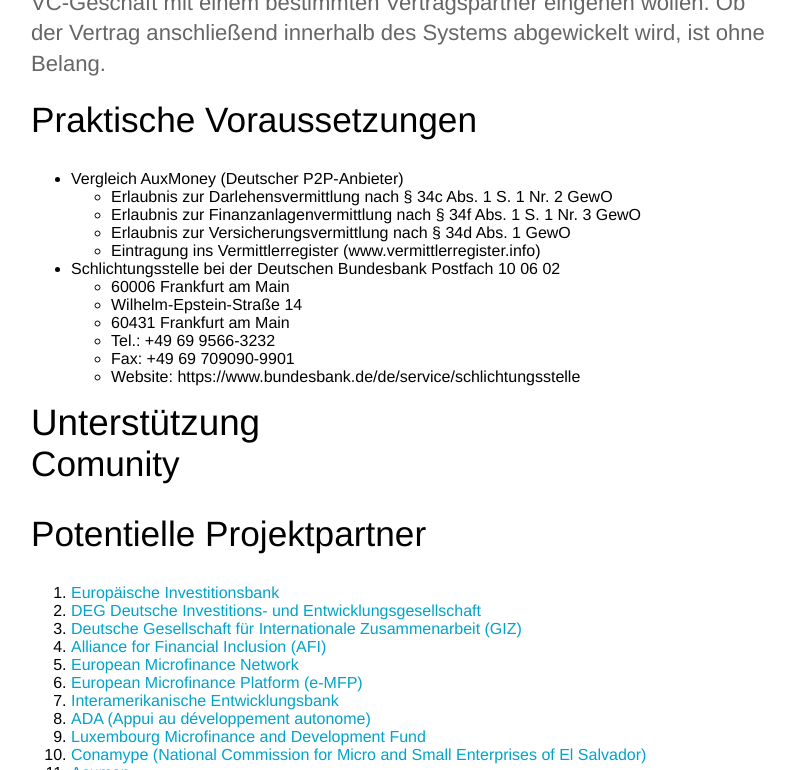
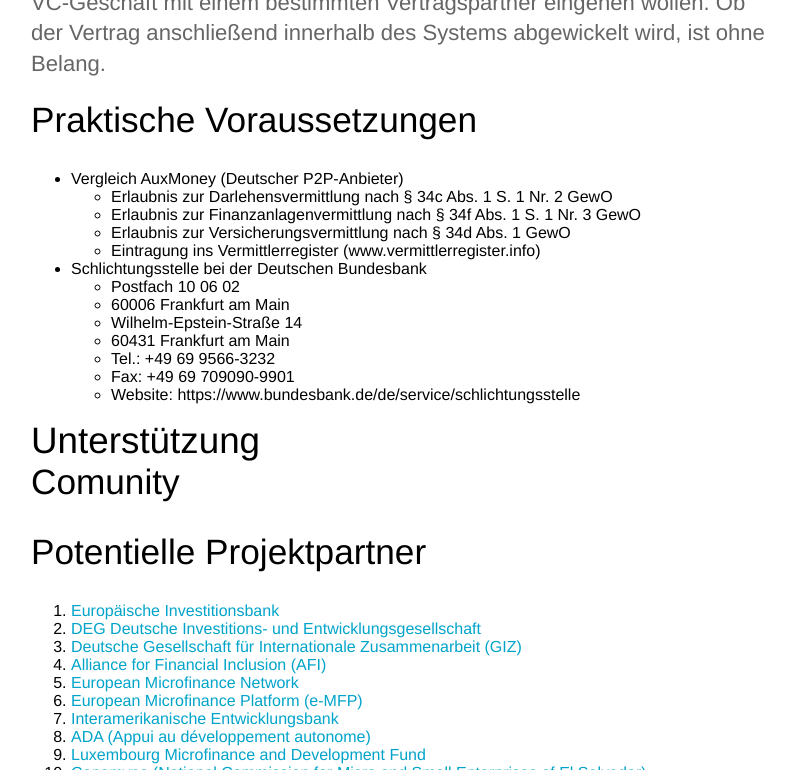
Before and after one commit to Bitcoin-InnovationHub/home, a Jekyll site: the page built from _posts/2022-05-16-bitcoin-microfinance.md, in a window 1280 px wide and 900 px high, scrolled down 8583 px, cut to the strip 0-770 px from the top of the window. Shown: the whole strip, without its empty margins (234-1029 px from the left). Built offline with Jekyll 4.4.1, drawn with Linux system fonts in a browser that asks for light colours.

```diff
--- a/_posts/2022-05-16-bitcoin-microfinance.md
+++ b/_posts/2022-05-16-bitcoin-microfinance.md
@@ -175,7 +175,7 @@ Liegt bei Plattformen kein Finanzkommissionsgeschäft vor, kann es sich um den B
 	- Eintragung ins Vermittlerregister (www.vermittlerregister.info)
 
 - Schlichtungsstelle bei der Deutschen Bundesbank
-Postfach 10 06 02
+	- Postfach 10 06 02
 	- 60006 Frankfurt am Main
 	- Wilhelm-Epstein-Straße 14
 	- 60431 Frankfurt am Main
```
